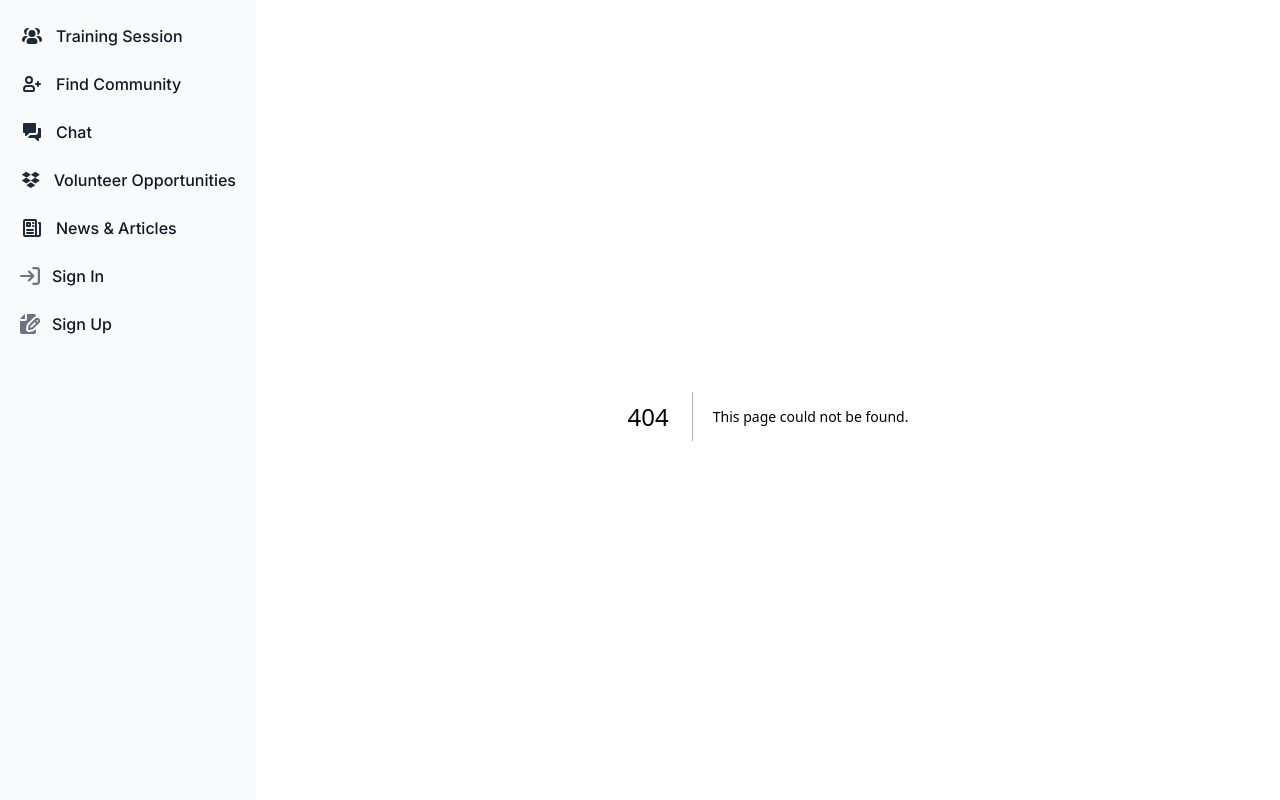
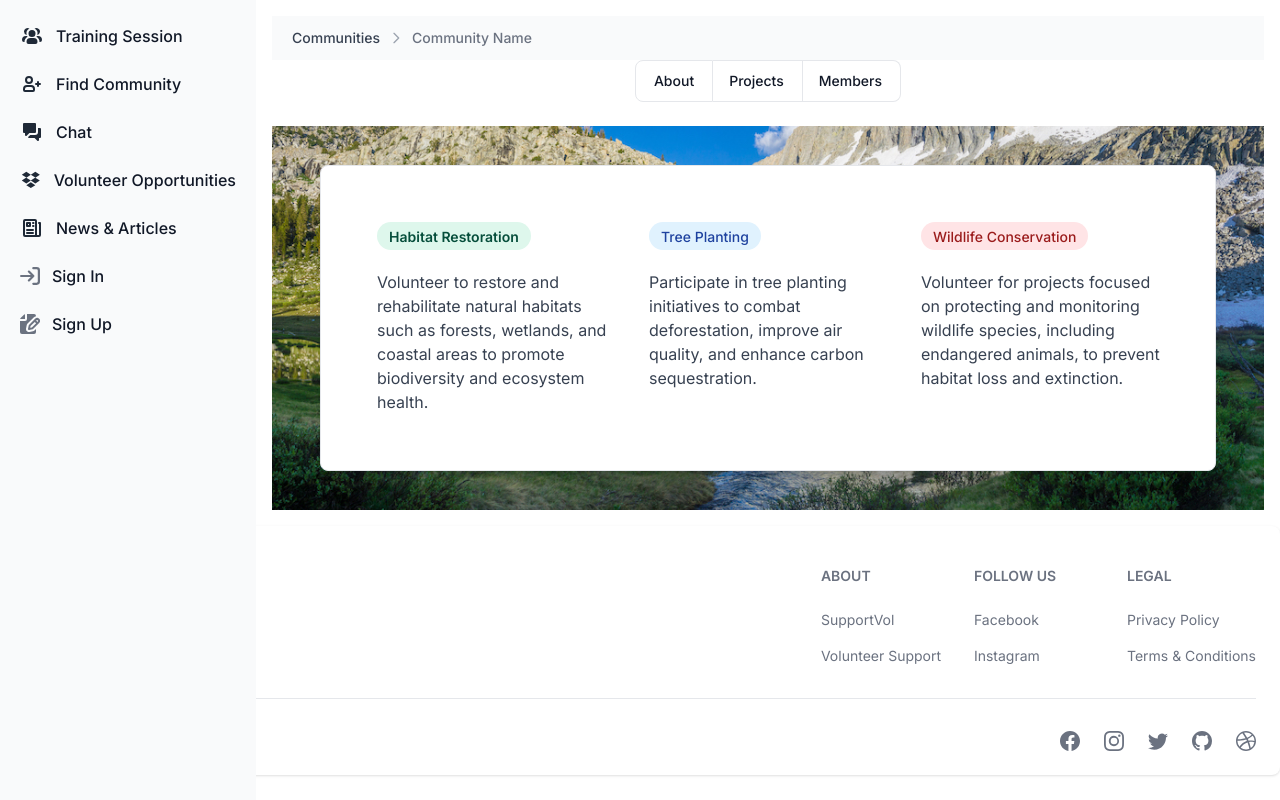
Before and after one commit to SupportVol/Organization-FrontEnd, a Next.js app: page /communities/communityinfo in a window 1280 px wide. Before the commit this address had no page. Shown: the top 800 px of the page. Built offline with nearby package versions, Linux system fonts and the light colour scheme; grey boxes are pictures that could not be loaded.

Commit message:
New UI introduced with Community Information

```diff
--- /dev/null
+++ b/app/communities/communityinfo/page.tsx
@@ -0,0 +1,117 @@
+'use client';
+import { useState } from 'react';
+import { Breadcrumb, ButtonGroup, Button, Card } from 'flowbite-react';
+import InitiativeCard from "@/components/organization/Components/Card4/InitiativeCard";
+import ProjectCard from "@/components/organization/Components/Card5/ProjectCard";
+import UserProfile from "@/components/organization/Components/UserProfile/UserProfile";
+
+const CommunityInfo = () => {
+  const [activeTab, setActiveTab] = useState('about'); // Default active tab is 'about'
+
+  const handleTabChange = (tabName: string) => {
+    setActiveTab(tabName);
+  };
+
+  return (
+    <div className="container">
+      <Breadcrumb aria-label="Solid background breadcrumb example" className="bg-gray-50 px-5 py-3 dark:bg-gray-800">
+        <Breadcrumb.Item href="/communities">
+          Communities
+        </Breadcrumb.Item>
+        <Breadcrumb.Item>Community Name</Breadcrumb.Item>
+      </Breadcrumb>
+
+      <div className="text-center">
+        <Button.Group>
+          <Button color="gray" onClick={() => handleTabChange('about')}>About</Button>
+          <Button color="gray" onClick={() => handleTabChange('projects')}>Projects</Button>
+          <Button color="gray" onClick={() => handleTabChange('members')}>Members</Button>
+        </Button.Group>
+      </div>
+      <br></br>
+
+
+          {activeTab === 'about' && (
+                  <div className="bg-image relative h-96">
+                  {/* Background Image */}
+                  <img src="/images/image-3.jpg" alt="Background Image" className="absolute inset-0 w-full h-full object-cover z-0" />
+
+                  {/* Conditional rendering based on activeTab */}
+                  <div className="absolute top-1/2 left-1/2 transform -translate-x-1/2 -translate-y-1/2 z-10">
+            <Card className="bg-white rounded-lg shadow-lg p-8 max-w-4xl overflow-auto">
+                <div className="flex gap-8">
+                  <div className="flex flex-col justify-start items-start gap-5">
+                    <div className="badge bg-green-100 rounded-full px-3 py-0.5">
+                      <span className="text-emerald-900 text-sm font-semibold">Habitat Restoration</span>
+                    </div>
+                    <p className="text-gray-700 text-base font-normal w-60 leading-normal">Volunteer to restore and rehabilitate natural habitats such as forests, wetlands, and coastal areas to promote biodiversity and ecosystem health.</p>
+                  </div>
+                  <div className="flex flex-col justify-start items-start gap-5">
+                    <div className="badge bg-sky-100 rounded-full px-3 py-0.5">
+                      <span className="text-blue-800 text-sm font-medium">Tree Planting</span>
+                    </div>
+                    <p className="text-gray-700 text-base font-normal w-60 leading-normal">Participate in tree planting initiatives to combat deforestation, improve air quality, and enhance carbon sequestration.</p>
+                  </div>
+                  <div className="flex flex-col justify-start items-start gap-5">
+                    <div className="badge bg-rose-100 rounded-full px-3 py-0.5">
+                      <span className="text-red-800 text-sm font-medium">Wildlife Conservation</span>
+                    </div>
+                    <p className="text-gray-700 text-base font-normal w-60 leading-normal">Volunteer for projects focused on protecting and monitoring wildlife species, including endangered animals, to prevent habitat loss and extinction.</p>
+                  </div>
+                </div>
+              </Card>
+              </div>
+          </div>
+          )}
+
+
+          {activeTab === 'projects' && (
+                        <div className="grid grid-cols-2 md:grid-cols-3 gap-4 ">
+                          <InitiativeCard />
+                          <InitiativeCard />
+                          <InitiativeCard />
+                          <ProjectCard />
+                          <ProjectCard />
+                          <ProjectCard />
+                        </div>
+          )}
+          {activeTab === 'members' && (
+            <div className="grid grid-cols-2 md:grid-cols-3 gap-4 ">
+              <UserProfile userName="John Doe" profilePicture="/images/image-4.jpg" />
+              <UserProfile userName="Jane Smith" profilePicture="/images/image-4.jpg" />
+              <UserProfile userName="Michael Johnson" profilePicture="/images/image-4.jpg" />
+              <UserProfile userName="Emily Brown" profilePicture="/images/image-4.jpg" />
+              <UserProfile userName="David Williams" profilePicture="/images/image-4.jpg" />
+              <UserProfile userName="Sarah Miller" profilePicture="/images/image-4.jpg" />
+              <UserProfile userName="Daniel Davis" profilePicture="/images/image-4.jpg" />
+              <UserProfile userName="Olivia Wilson" profilePicture="/images/image-4.jpg" />
+              <UserProfile userName="William Martinez" profilePicture="/images/image-4.jpg" />
+              <UserProfile userName="Emma Thompson" profilePicture="/images/image-4.jpg" />
+              <UserProfile userName="Noah Anderson" profilePicture="/images/image-4.jpg" />
+              <UserProfile userName="Ava White" profilePicture="/images/image-4.jpg" />
+              <UserProfile userName="Liam Harris" profilePicture="/images/image-4.jpg" />
+              <UserProfile userName="Sophia Clark" profilePicture="/images/image-4.jpg" />
+              <UserProfile userName="Mason Walker" profilePicture="/images/image-4.jpg" />
+              <UserProfile userName="Isabella Turner" profilePicture="/images/image-4.jpg" />
+              <UserProfile userName="Lucas King" profilePicture="/images/image-4.jpg" />
+              <UserProfile userName="Mia Cooper" profilePicture="/images/image-4.jpg" />
+              <UserProfile userName="Oliver Jackson" profilePicture="/images/image-4.jpg" />
+              <UserProfile userName="Amelia Hill" profilePicture="/images/image-4.jpg" />
+              <UserProfile userName="Ethan Wright" profilePicture="/images/image-4.jpg" />
+              <UserProfile userName="Harper Scott" profilePicture="/images/image-4.jpg" />
+              <UserProfile userName="Logan Green" profilePicture="/images/image-4.jpg" />
+              <UserProfile userName="Aria Adams" profilePicture="/images/image-4.jpg" />
+              <UserProfile userName="James Baker" profilePicture="/images/image-4.jpg" />
+              <UserProfile userName="Avery Nelson" profilePicture="/images/image-4.jpg" />
+              <UserProfile userName="Benjamin Carter" profilePicture="/images/image-4.jpg" />
+              <UserProfile userName="Sofia Evans" profilePicture="/images/image-4.jpg" />
+              <UserProfile userName="William Garcia" profilePicture="/images/image-4.jpg" />
+            </div>
+
+          )}
+        </div>
+
+  );
+};
+
+export default CommunityInfo;
--- a/app/communities/page.tsx
+++ b/app/communities/page.tsx
@@ -1,28 +1,43 @@
-
-import React, { useRef } from "react";
-import Link from "next/link";
+import React from "react";
 import { Carousel } from "flowbite-react";
-import CardNA from "@/components/organization/Components/Card/CardNA";
 import ComCard from "@/components/organization/Components/Card2/ComCard";
-
 
 export default function FindCommunitiesAndJoin(props: any) {
   return (
-
-        <div >
-            <br/>
+    <div>
+      <br />
       <form className="max-w-5xl mx-auto relative w-full rounded-full overflow-hidden bg-white shadow-lg">
-                <label htmlFor="default-search" className="sr-only">Search</label>
+        <label htmlFor="default-search" className="sr-only">
+          Search
+        </label>
         <div className="flex items-center pl-2">
-                    <svg className="w-6 h-6 text-gray-500 dark:text-gray-400" aria-hidden="true" xmlns="http://www.w3.org/2000/svg" fill="none" viewBox="0 0 20 20">
-                        <path stroke="currentColor" stroke-linecap="round" stroke-linejoin="round" stroke-width="2" d="m19 19-4-4m0-7A7 7 0 1 1 1 8a7 7 0 0 1 14 0Z"/>
+          <svg
+            className="w-6 h-6 text-gray-500 dark:text-gray-400"
+            aria-hidden="true"
+            xmlns="http://www.w3.org/2000/svg"
+            fill="none"
+            viewBox="0 0 20 20"
+          >
+            <path
+              stroke="currentColor"
+              strokeLinecap="round"
+              strokeLinejoin="round"
+              strokeWidth="2"
+              d="m19 19-4-4m0-7A7 7 0 1 1 1 8a7 7 0 0 1 14 0Z"
+            />
           </svg>
-                    <input type="search" id="default-search" className="block w-full px-4 py-2 text-sm text-gray-900 bg-transparent border-none focus:outline-none dark:text-white" placeholder="Search Communities..." required />
+          <input
+            type="search"
+            id="default-search"
+            className="block w-full px-4 py-2 text-sm text-gray-900 bg-transparent border-none focus:outline-none dark:text-white"
+            placeholder="Search Communities..."
+            required
+          />
         </div>
       </form>
 
-            <br/>
-            <div className="p-4 border-2 border-gray-200 grid grid-cols-1 md:grid-cols-3 gap-4 justify-center">
+      <br />
+      <div className="grid grid-cols-3 gap-4">
         <ComCard />
         <ComCard />
         <ComCard />
@@ -30,9 +45,6 @@ export default function FindCommunitiesAndJoin(props: any) {
         <ComCard />
         <ComCard />
       </div>
-
-
     </div>
-
   );
 }
--- /dev/null
+++ b/components/organization/Components/Breadcrumb/breadcrumb.tsx
@@ -0,0 +1,29 @@
+import React from "react";
+import Link from "next/link";
+
+interface BreadcrumbProps {
+  items: string[];
+}
+
+const Breadcrumb: React.FC<BreadcrumbProps> = ({ items }) => {
+  return (
+    <nav className="text-sm font-medium mb-4" aria-label="Breadcrumb">
+      <ol className="list-none p-0 inline-flex">
+        {items.map((item, index) => (
+          <li key={index} className="flex items-center">
+            {index > 0 && <span className="mx-2">/</span>}
+            {index === items.length - 1 ? (
+              <span className="text-gray-500 dark:text-gray-400">{item}</span>
+            ) : (
+              <Link href="#">
+                <a className="text-blue-500 hover:underline">{item}</a>
+              </Link>
+            )}
+          </li>
+        ))}
+      </ol>
+    </nav>
+  );
+};
+
+export default Breadcrumb;
--- /dev/null
+++ b/components/organization/Components/UserProfile/UserProfile.tsx
@@ -0,0 +1,21 @@
+import React from 'react';
+
+interface UserProfileProps {
+  userName: string;
+  profilePicture: string;
+}
+
+const UserProfile: React.FC<UserProfileProps> = ({ userName, profilePicture }) => {
+  return (
+    <div className="flex items-center space-x-4">
+      <img
+        src={profilePicture}
+        alt={`${userName}'s Profile`}
+        className="w-10 h-10 rounded-full"
+      />
+      <span className="text-lg font-medium">{userName}</span>
+    </div>
+  );
+};
+
+export default UserProfile;
```
Also changed, not shown: public/images/image-3.jpg (added), public/images/image-4.jpg (added). Lines whose indentation alone changed are shown as unchanged.
